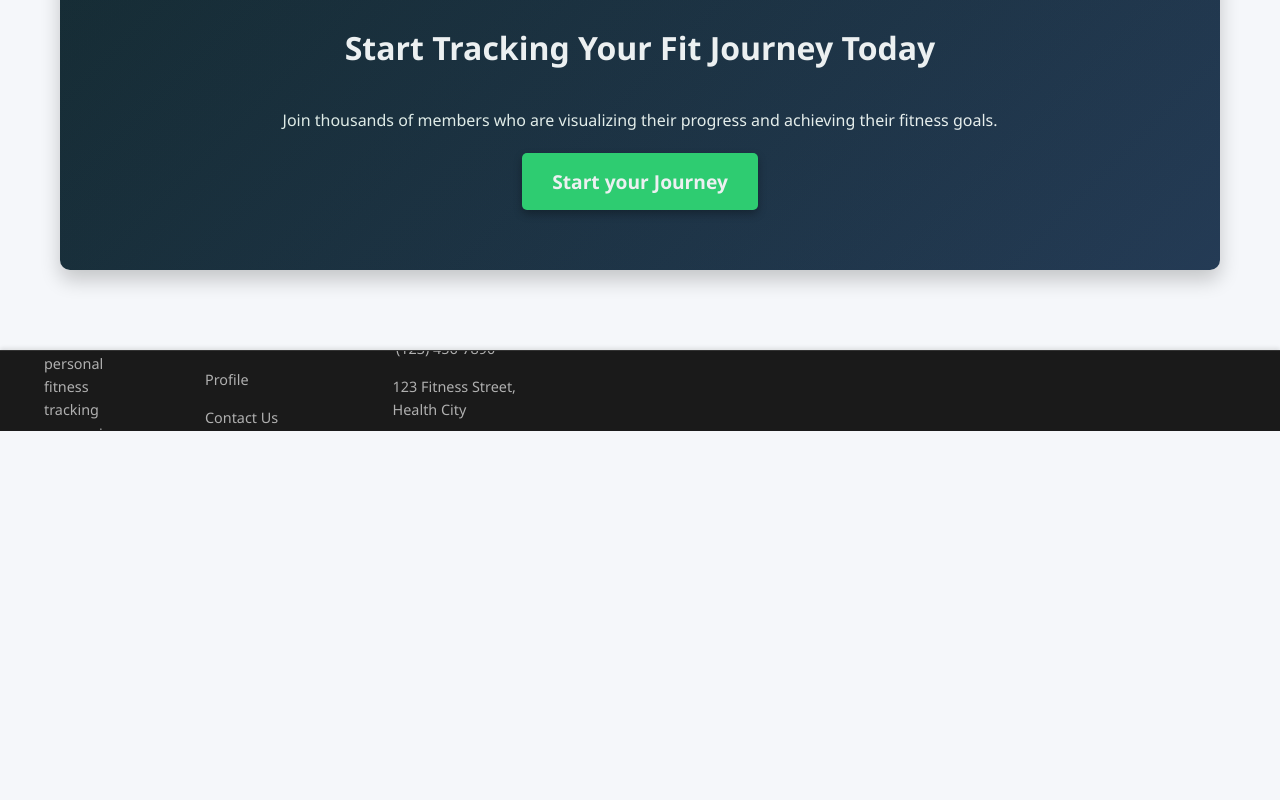
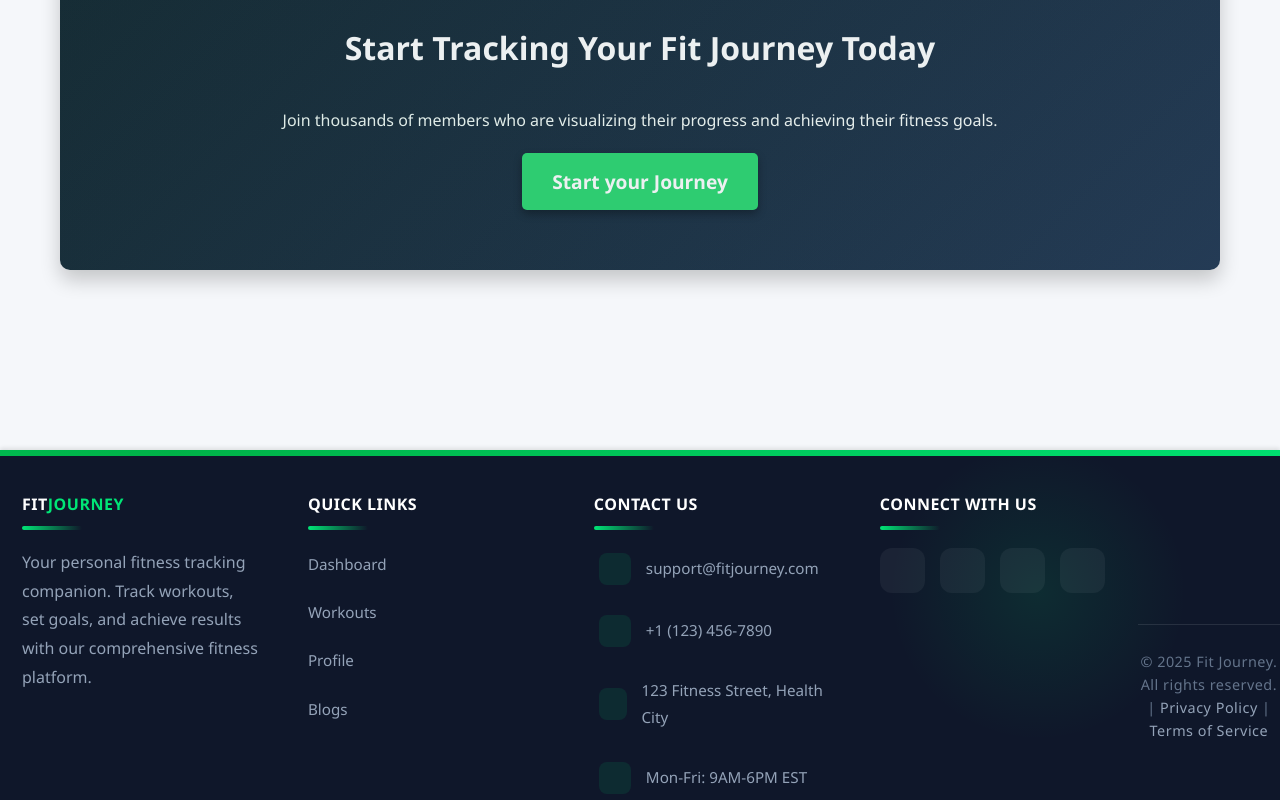
Before and after one commit to PrakritiKhadka/FitJourney, a React (Vite) app in the folder Frontend/: page / in a window 1280 px wide. Shown: the part 2616-3416 px from the top of the page. Before the commit the page ends 3047 px from the top, so only its background shows below. Built offline with nearby package versions, Linux system fonts and the light colour scheme; no server answers.

Commit message:
feat: enhance footer component with updated styling, improved accessibility, and additional contact information

```diff
--- a/Frontend/src/components/Footer.jsx
+++ b/Frontend/src/components/Footer.jsx
@@ -8,41 +8,41 @@ const Footer = () => {
     <footer className="footer">
       <div className="footer-container">
         <div className="footer-section about">
-          <h3>Fit Journey</h3>
-          <p>Your personal fitness tracking companion. Track workouts, set goals, and achieve results.</p>
+          <h3>Fit<span>Journey</span></h3>
+          <p>Your personal fitness tracking companion. Track workouts, set goals, and achieve results with our comprehensive fitness platform.</p>
         </div>
 
         <div className="footer-section links">
           <h3>Quick Links</h3>
           <ul>
-            <li><a href="/dashboard">Dashboard</a></li>
+            <li><a href="/FitJourneyDashboard">Dashboard</a></li>
+            <li><a href="/workouts">Workouts</a></li>
             <li><a href="/profile">Profile</a></li>
-            <li><a href="/contact">Contact Us</a></li>
-            <li><a href="/privacy">Privacy Policy</a></li>
-            <li><a href="/terms">Terms of Service</a></li>
+            <li><a href="/blog">Blogs</a></li>
           </ul>
         </div>
 
         <div className="footer-section contact">
           <h3>Contact Us</h3>
-          <p><i className="fas fa-envelope"></i> support@fitjourney.com</p>
-          <p><i className="fas fa-phone"></i> (123) 456-7890</p>
-          <p><i className="fas fa-map-marker-alt"></i> 123 Fitness Street, Health City</p>
+          <p><i className="fas fa-envelope"></i>support@fitjourney.com</p>
+          <p><i className="fas fa-phone"></i>+1 (123) 456-7890</p>
+          <p><i className="fas fa-map-marker-alt"></i>123 Fitness Street, Health City</p>
+          <p><i className="fas fa-clock"></i>Mon-Fri: 9AM-6PM EST</p>
         </div>
 
         <div className="footer-section social">
           <h3>Connect With Us</h3>
           <div className="social-icons">
-            <a href="https://facebook.com" target="_blank" rel="noopener noreferrer">
+            <a href="https://facebook.com" target="_blank" rel="noopener noreferrer" aria-label="Facebook">
               <i className="fab fa-facebook-f"></i>
             </a>
-            <a href="https://twitter.com" target="_blank" rel="noopener noreferrer">
+            <a href="https://twitter.com" target="_blank" rel="noopener noreferrer" aria-label="Twitter">
               <i className="fab fa-twitter"></i>
             </a>
-            <a href="https://instagram.com" target="_blank" rel="noopener noreferrer">
+            <a href="https://instagram.com" target="_blank" rel="noopener noreferrer" aria-label="Instagram">
               <i className="fab fa-instagram"></i>
             </a>
-            <a href="https://youtube.com" target="_blank" rel="noopener noreferrer">
+            <a href="https://youtube.com" target="_blank" rel="noopener noreferrer" aria-label="YouTube">
               <i className="fab fa-youtube"></i>
             </a>
           </div>
@@ -50,7 +50,7 @@ const Footer = () => {
       </div>
 
       <div className="footer-bottom">
-        <p>&copy; {year} Fit Journey. All rights reserved.</p>
+        <p>&copy; {year} Fit Journey. All rights reserved. | <a href="/privacy">Privacy Policy</a> | <a href="/terms">Terms of Service</a></p>
       </div>
     </footer>
   );
--- a/Frontend/src/styles/Footer.css
+++ b/Frontend/src/styles/Footer.css
@@ -2,69 +2,99 @@
 @import url('https://fonts.googleapis.com/css2?family=Poppins:wght@400;500;600;700&display=swap');
 
 .footer {
-  background-color: #1a1a1a;
+  height: 350px;
+  background: #0f172a;
   color: #e0e0e0;
-  padding: 60px 0 20px;
+  padding: 100px 0 30px;
   font-family: 'Poppins', sans-serif;
-  border-top: 1px solid #333;
   position: relative;
-  width: 100vw;
-  left: 50%;
-  transform: translateX(-50%);
-  margin-top: auto;
-  overflow-x: hidden;
-  border-radius: 0 !important;
-  box-sizing: border-box;
+  width: 100%;
+  margin-top: 40px;
+  overflow: hidden;
+  padding-bottom: 40px;
+}
+
+.footer::before {
+  content: '';
+  position: absolute;
+  top: 0;
+  left: 0;
+  right: 0;
+  height: 6px;
+  background: linear-gradient(90deg, #00e676, #00b248, #00e676);
+  background-size: 200% 100%;
+  animation: gradientMove 3s linear infinite;
+}
+
+@keyframes gradientMove {
+  0% { background-position: 100% 0; }
+  100% { background-position: -100% 0; }
 }
 
 .footer-container {
   display: grid;
   grid-template-columns: repeat(4, 1fr);
-  gap: 30px;
+  gap: 50px;
   max-width: 1200px;
   margin: 0 auto;
-  padding: 0 24px;
-  background-color: transparent;
+  padding: 0 22px;
+  position: relative;
+}
+
+.footer-container::after {
+  content: '';
+  position: absolute;
+  top: -50px;
+  right: -50px;
+  width: 300px;
+  height: 300px;
+  background: radial-gradient(circle, rgba(0, 230, 118, 0.1) 0%, rgba(0, 230, 118, 0) 70%);
+  border-radius: 50%;
+  z-index: 0;
 }
 
 .footer-section {
-  background-color: #1a1a1a;
-  padding: 20px;
-  border-radius: 0 !important;
-  box-sizing: border-box;
+  position: relative;
+  z-index: 1;
 }
 
 .footer-section h3 {
   color: #ffffff;
-  font-size: 1.2rem;
+  font-size: 1rem;
   font-weight: 600;
-  margin-bottom: 20px;
+  margin-bottom: 30px;
   position: relative;
+  letter-spacing: 0.5px;
+  text-transform: uppercase;
 }
 
 .footer-section h3 span {
   color: #00e676;
+  position: relative;
 }
 
 .footer-section h3::after {
   content: '';
   position: absolute;
   left: 0;
-  bottom: -8px;
-  width: 40px;
-  height: 2px;
-  background-color: #00e676;
+  bottom: -12px;
+  width: 60px;
+  height: 4px;
+  background: linear-gradient(90deg, #00e676, transparent);
+  border-radius: 2px;
 }
 
 .footer-section p {
-  color: #b0b0b0;
-  line-height: 1.6;
-  margin-bottom: 15px;
-  font-size: 0.9rem;
+  color: #94a3b8;
+  line-height: 1.8;
+  margin-bottom: 20px;
+  font-size: 0.95rem;
+  transition: color 0.3s ease;
 }
 
 .footer-section.about p {
-  margin-top: 15px;
+  margin-top: 20px;
+  font-size: 1rem;
 }
 
 .footer-section ul {
@@ -74,94 +104,153 @@
 }
 
 .footer-section ul li {
-  margin-bottom: 12px;
+  margin-bottom: 16px;
 }
 
 .footer-section ul li a {
-  color: #b0b0b0;
+  color: #94a3b8;
   text-decoration: none;
-  font-size: 0.9rem;
+  font-size: 0.95rem;
+  transition: all 0.3s ease;
+  display: inline-block;
+  position: relative;
+  padding: 4px 0;
+}
+
+.footer-section ul li a::before {
+  content: '→';
+  position: absolute;
+  left: -20px;
+  opacity: 0;
   transition: all 0.3s ease;
 }
 
 .footer-section ul li a:hover {
   color: #00e676;
-  padding-left: 5px;
+  transform: translateX(20px);
+}
+
+.footer-section ul li a:hover::before {
+  opacity: 1;
+  left: -25px;
 }
 
 .footer-section.contact p {
   display: flex;
   align-items: center;
+  padding: 5px;
+  border-radius: 8px;
+  transition: all 0.3s ease;
+}
+
+.footer-section.contact p:hover {
+  background: rgba(255, 255, 255, 0.05);
+  transform: translateX(5px);
 }
 
 .footer-section.contact i {
-  margin-right: 10px;
+  margin-right: 15px;
   color: #00e676;
-  width: 20px;
-  text-align: center;
+  width: 32px;
+  height: 32px;
+  display: flex;
+  align-items: center;
+  justify-content: center;
+  background: rgba(0, 230, 118, 0.1);
+  border-radius: 8px;
+  font-size: 1rem;
+  transition: all 0.3s ease;
+}
+
+.footer-section.contact p:hover i {
+  background: #00e676;
+  color: #0f172a;
+  transform: rotate(360deg);
 }
 
 .social-icons {
   display: flex;
   gap: 15px;
-  margin-top: 20px;
+  margin-top: 30px;
 }
 
 .social-icons a {
   display: flex;
   align-items: center;
   justify-content: center;
-  width: 40px;
-  height: 40px;
-  border-radius: 50%;
-  background-color: #333;
+  width: 45px;
+  height: 45px;
+  border-radius: 12px;
+  background: rgba(255, 255, 255, 0.05);
   color: #e0e0e0;
+  transition: all 0.3s ease;
+  position: relative;
+  overflow: hidden;
+}
+
+.social-icons a::before {
+  content: '';
+  position: absolute;
+  top: 0;
+  left: 0;
+  width: 100%;
+  height: 100%;
+  background: linear-gradient(45deg, #00e676, #00b248);
+  opacity: 0;
   transition: all 0.3s ease;
 }
 
 .social-icons a:hover {
-  background-color: #00e676;
-  color: #121212;
-  transform: translateY(-3px);
+  transform: translateY(-5px);
+}
+
+.social-icons a:hover::before {
+  opacity: 1;
+}
+
+.social-icons a i {
+  position: relative;
+  z-index: 1;
+  transition: all 0.3s ease;
+}
+
+.social-icons a:hover i {
+  color: #0f172a;
+  transform: scale(1.2);
 }
 
 .footer-bottom {
   text-align: center;
-  margin-top: 40px;
-  padding-top: 20px;
-  border-top: 1px solid #333;
-  background-color: transparent;
-  width: 100vw;
-  left: 50%;
-  transform: translateX(-50%);
+  margin-top: 80px;
+  padding: 25px 0;
+  border-top: 1px solid rgba(255, 255, 255, 0.1);
   position: relative;
-  border-radius: 0 !important;
-  box-sizing: border-box;
 }
 
 .footer-bottom p {
-  color: #757575;
+  color: #64748b;
   font-size: 0.9rem;
+  letter-spacing: 0.5px;
 }
 
-/* Add these new styles for proper page layout */
-body {
-  min-height: 100vh;
-  margin: 0;
-  padding: 0;
+.footer-bottom a {
+  color: #94a3b8;
+  text-decoration: none;
+  transition: color 0.3s ease;
 }
 
-main {
-  flex: 1 0 auto;
-  width: 100%;
-  margin: 0 auto;
-  padding: 20px;
-  box-sizing: border-box;
+.footer-bottom a:hover {
+  color: #00e676;
 }
 
 @media screen and (max-width: 960px) {
   .footer-container {
     grid-template-columns: repeat(2, 1fr);
+    gap: 50px;
+  }
+
+  .footer {
+    padding: 80px 0 25px;
   }
 }
 
@@ -169,6 +258,7 @@ main {
   .footer-container {
     grid-template-columns: 1fr;
     gap: 40px;
+    padding: 0 24px;
   }
 
   .footer-section h3 {
@@ -188,8 +278,20 @@ main {
     text-align: center;
   }
 
+  .footer-section ul li a::before {
+    display: none;
+  }
+
+  .footer-section ul li a:hover {
+    transform: none;
+  }
+
   .footer-section.contact p {
     justify-content: center;
+  }
+
+  .footer-section.contact p:hover {
+    transform: none;
   }
 
   .social-icons {
```
